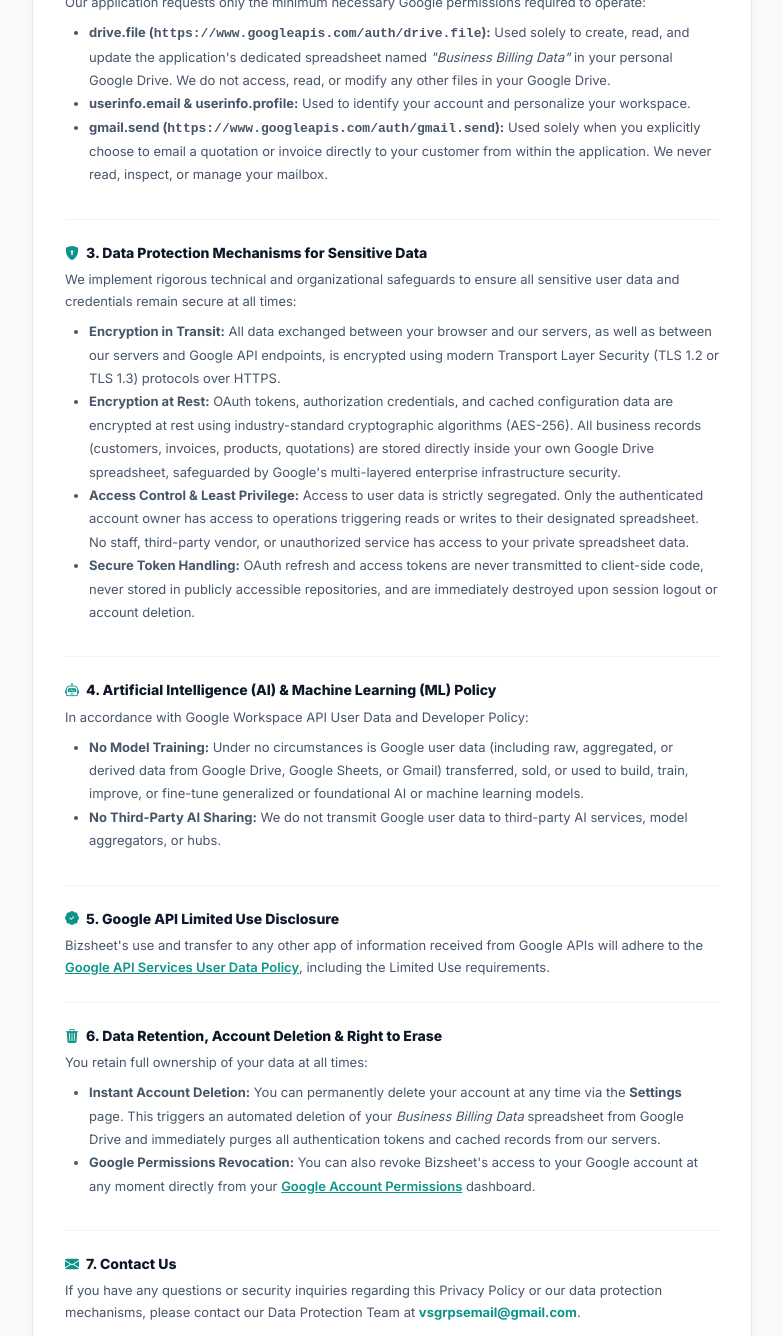
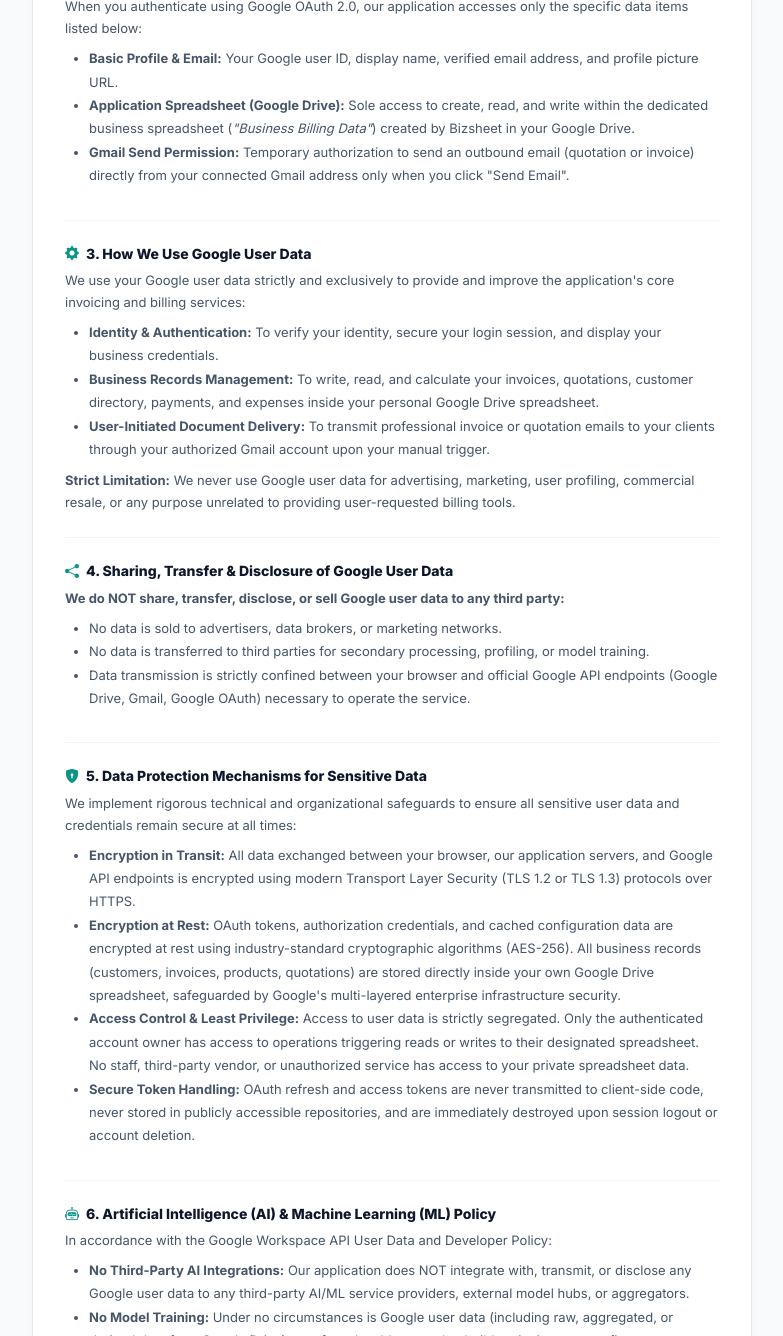
Before and after one commit to vimalRaj45/Business_qb_front, a plain HTML site: page privacy.html in a window 1280 px wide. Shown: the part 574-1910 px from the top of the page, without its empty margins (248-1031 px from the left). Drawn offline with nearby package versions, Linux system fonts and the light colour scheme.

Commit message:
docs: remove external AI mentions and align privacy policy

```diff
--- a/privacy.html
+++ b/privacy.html
@@ -153,29 +153,54 @@
     <div class="content-card">
 
       <div class="sec">
-        <h2><i class="bi bi-person-check-fill"></i> 1. Information We Collect</h2>
-        <p>When you authenticate using Google OAuth 2.0, we collect basic profile details provided by Google — including your email address, profile name, avatar image URL, and Google user ID — to establish your authenticated session and user identity.</p>
+        <h2><i class="bi bi-info-circle-fill"></i> 1. Application & Developer Association</h2>
+        <p>This Privacy Policy applies to <strong>Bizsheet</strong> (also registered under Google Cloud Project ID: <code>businessqb</code>, Project Number: <code>402962874971</code>), developed and operated by <strong>VS Groups</strong>. All references to "the Application", "we", "us", or "our" refer to Bizsheet.</p>
       </div>
 
       <div class="sec-divider"></div>
 
       <div class="sec">
-        <h2><i class="bi bi-google"></i> 2. Google OAuth Scopes & Permissions Requested</h2>
-        <p>Our application requests only the minimum necessary Google permissions required to operate:</p>
+        <h2><i class="bi bi-person-check-fill"></i> 2. What Google User Data We Access</h2>
+        <p>When you authenticate using Google OAuth 2.0, our application accesses only the specific data items listed below:</p>
         <ul style="margin: 0.5rem 0 0.5rem 1.5rem; font-size: 13px; color: #475569; line-height: 1.8;">
-          <li><strong>drive.file (<code>https://www.googleapis.com/auth/drive.file</code>):</strong> Used solely to create, read, and update the application's dedicated spreadsheet named <em>"Business Billing Data"</em> in your personal Google Drive. We do not access, read, or modify any other files in your Google Drive.</li>
-          <li><strong>userinfo.email & userinfo.profile:</strong> Used to identify your account and personalize your workspace.</li>
-          <li><strong>gmail.send (<code>https://www.googleapis.com/auth/gmail.send</code>):</strong> Used solely when you explicitly choose to email a quotation or invoice directly to your customer from within the application. We never read, inspect, or manage your mailbox.</li>
+          <li><strong>Basic Profile & Email:</strong> Your Google user ID, display name, verified email address, and profile picture URL.</li>
+          <li><strong>Application Spreadsheet (Google Drive):</strong> Sole access to create, read, and write within the dedicated business spreadsheet (<em>"Business Billing Data"</em>) created by Bizsheet in your Google Drive.</li>
+          <li><strong>Gmail Send Permission:</strong> Temporary authorization to send an outbound email (quotation or invoice) directly from your connected Gmail address only when you click "Send Email".</li>
         </ul>
       </div>
 
       <div class="sec-divider"></div>
 
       <div class="sec">
-        <h2><i class="bi bi-shield-lock-fill"></i> 3. Data Protection Mechanisms for Sensitive Data</h2>
+        <h2><i class="bi bi-gear-fill"></i> 3. How We Use Google User Data</h2>
+        <p>We use your Google user data strictly and exclusively to provide and improve the application's core invoicing and billing services:</p>
+        <ul style="margin: 0.5rem 0 0.5rem 1.5rem; font-size: 13px; color: #475569; line-height: 1.8;">
+          <li><strong>Identity & Authentication:</strong> To verify your identity, secure your login session, and display your business credentials.</li>
+          <li><strong>Business Records Management:</strong> To write, read, and calculate your invoices, quotations, customer directory, payments, and expenses inside your personal Google Drive spreadsheet.</li>
+          <li><strong>User-Initiated Document Delivery:</strong> To transmit professional invoice or quotation emails to your clients through your authorized Gmail account upon your manual trigger.</li>
+        </ul>
+        <p style="margin-top: 0.5rem; font-size: 13px; color: #475569;"><strong>Strict Limitation:</strong> We never use Google user data for advertising, marketing, user profiling, commercial resale, or any purpose unrelated to providing user-requested billing tools.</p>
+      </div>
+
+      <div class="sec-divider"></div>
+
+      <div class="sec">
+        <h2><i class="bi bi-share-fill"></i> 4. Sharing, Transfer & Disclosure of Google User Data</h2>
+        <p><strong>We do NOT share, transfer, disclose, or sell Google user data to any third party:</strong></p>
+        <ul style="margin: 0.5rem 0 0.5rem 1.5rem; font-size: 13px; color: #475569; line-height: 1.8;">
+          <li>No data is sold to advertisers, data brokers, or marketing networks.</li>
+          <li>No data is transferred to third parties for secondary processing, profiling, or model training.</li>
+          <li>Data transmission is strictly confined between your browser and official Google API endpoints (Google Drive, Gmail, Google OAuth) necessary to operate the service.</li>
+        </ul>
+      </div>
+
+      <div class="sec-divider"></div>
+
+      <div class="sec">
+        <h2><i class="bi bi-shield-lock-fill"></i> 5. Data Protection Mechanisms for Sensitive Data</h2>
         <p>We implement rigorous technical and organizational safeguards to ensure all sensitive user data and credentials remain secure at all times:</p>
         <ul style="margin: 0.5rem 0 0.5rem 1.5rem; font-size: 13px; color: #475569; line-height: 1.8;">
-          <li><strong>Encryption in Transit:</strong> All data exchanged between your browser and our servers, as well as between our servers and Google API endpoints, is encrypted using modern Transport Layer Security (TLS 1.2 or TLS 1.3) protocols over HTTPS.</li>
+          <li><strong>Encryption in Transit:</strong> All data exchanged between your browser, our application servers, and Google API endpoints is encrypted using modern Transport Layer Security (TLS 1.2 or TLS 1.3) protocols over HTTPS.</li>
           <li><strong>Encryption at Rest:</strong> OAuth tokens, authorization credentials, and cached configuration data are encrypted at rest using industry-standard cryptographic algorithms (AES-256). All business records (customers, invoices, products, quotations) are stored directly inside your own Google Drive spreadsheet, safeguarded by Google's multi-layered enterprise infrastructure security.</li>
           <li><strong>Access Control & Least Privilege:</strong> Access to user data is strictly segregated. Only the authenticated account owner has access to operations triggering reads or writes to their designated spreadsheet. No staff, third-party vendor, or unauthorized service has access to your private spreadsheet data.</li>
           <li><strong>Secure Token Handling:</strong> OAuth refresh and access tokens are never transmitted to client-side code, never stored in publicly accessible repositories, and are immediately destroyed upon session logout or account deletion.</li>
@@ -185,27 +210,29 @@
       <div class="sec-divider"></div>
 
       <div class="sec">
-        <h2><i class="bi bi-robot"></i> 4. Artificial Intelligence (AI) & Machine Learning (ML) Policy</h2>
-        <p>In accordance with Google Workspace API User Data and Developer Policy:</p>
+        <h2><i class="bi bi-robot"></i> 6. Artificial Intelligence (AI) & Machine Learning (ML) Policy</h2>
+        <p>In accordance with the Google Workspace API User Data and Developer Policy:</p>
         <ul style="margin: 0.5rem 0 0.5rem 1.5rem; font-size: 13px; color: #475569; line-height: 1.8;">
-          <li><strong>No Model Training:</strong> Under no circumstances is Google user data (including raw, aggregated, or derived data from Google Drive, Google Sheets, or Gmail) transferred, sold, or used to build, train, improve, or fine-tune generalized or foundational AI or machine learning models.</li>
-          <li><strong>No Third-Party AI Sharing:</strong> We do not transmit Google user data to third-party AI services, model aggregators, or hubs.</li>
+          <li><strong>No Third-Party AI Integrations:</strong> Our application does NOT integrate with, transmit, or disclose any Google user data to any third-party AI/ML service providers, external model hubs, or aggregators.</li>
+          <li><strong>No Model Training:</strong> Under no circumstances is Google user data (including raw, aggregated, or derived data from Google Drive) transferred, sold, or used to build, train, improve, or fine-tune generalized or foundational AI or machine learning models.</li>
+          <li><strong>In-House Assistant:</strong> All financial summaries, invoice calculations, and assistant insights operate 100% locally on our secure server infrastructure without transmitting any data to external machine learning services.</li>
         </ul>
       </div>
 
       <div class="sec-divider"></div>
 
       <div class="sec">
-        <h2><i class="bi bi-patch-check-fill"></i> 5. Google API Limited Use Disclosure</h2>
+        <h2><i class="bi bi-patch-check-fill"></i> 7. Google API Limited Use Disclosure</h2>
         <p>Bizsheet's use and transfer to any other app of information received from Google APIs will adhere to the <a href="https://developers.google.com/terms/api-services-user-data-policy" target="_blank" rel="noopener noreferrer" style="color:#0d9488; font-weight:600;">Google API Services User Data Policy</a>, including the Limited Use requirements.</p>
       </div>
 
       <div class="sec-divider"></div>
 
       <div class="sec">
-        <h2><i class="bi bi-trash3-fill"></i> 6. Data Retention, Account Deletion & Right to Erase</h2>
-        <p>You retain full ownership of your data at all times:</p>
+        <h2><i class="bi bi-trash3-fill"></i> 8. Data Retention, Account Deletion & Right to Erase</h2>
+        <p>You retain full ownership and control of your data at all times:</p>
         <ul style="margin: 0.5rem 0 0.5rem 1.5rem; font-size: 13px; color: #475569; line-height: 1.8;">
+          <li><strong>Data Retention Period:</strong> Authentication session tokens are retained only for the duration of your active session or until you sign out or delete your account. Business data stored in your Google Drive remains there until you delete it.</li>
           <li><strong>Instant Account Deletion:</strong> You can permanently delete your account at any time via the <strong>Settings</strong> page. This triggers an automated deletion of your <em>Business Billing Data</em> spreadsheet from Google Drive and immediately purges all authentication tokens and cached records from our servers.</li>
           <li><strong>Google Permissions Revocation:</strong> You can also revoke Bizsheet's access to your Google account at any moment directly from your <a href="https://myaccount.google.com/permissions" target="_blank" rel="noopener noreferrer" style="color:#0d9488; font-weight:600;">Google Account Permissions</a> dashboard.</li>
         </ul>
@@ -214,8 +241,8 @@
       <div class="sec-divider"></div>
 
       <div class="sec">
-        <h2><i class="bi bi-envelope-fill"></i> 7. Contact Us</h2>
-        <p>If you have any questions or security inquiries regarding this Privacy Policy or our data protection mechanisms, please contact our Data Protection Team at <strong style="color:#0d9488;">vsgrpsemail@gmail.com</strong>.</p>
+        <h2><i class="bi bi-envelope-fill"></i> 9. Contact Us</h2>
+        <p>If you have any questions or security inquiries regarding this Privacy Policy or our data protection mechanisms, please contact our Data Protection Officer at <strong style="color:#0d9488;">vsgrpsemail@gmail.com</strong>.</p>
       </div>
 
     </div>
```
Also changed, not shown: index.html (+1 -1 lines), why-us.html (+2 -2 lines).
